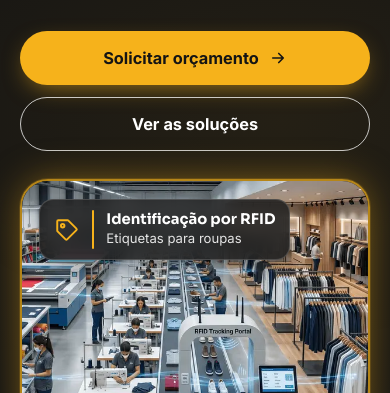
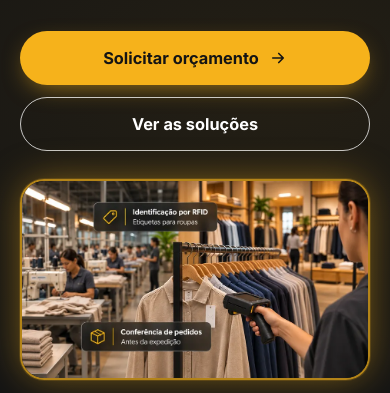
Before and after one commit to harpyacessory-ux/SmartxTextil, a plain HTML site: page index.html in a window 390 px wide. Shown: the part 437-830 px from the top of the page. Drawn offline with Linux system fonts and the light colour scheme.

Commit message:
Página: nova foto do hero (arara com coletor RFID)
A foto já traz as etiquetas "Identificação por RFID" e "Conferência de
pedidos", então as etiquetas em HTML saem. Remove a foto antiga.

Co-Authored-By: Claude Opus 5.5 <noreply@anthropic.com>

```diff
--- a/index.html
+++ b/index.html
@@ -16,12 +16,12 @@
 <meta property="og:title" content="RFID para indústria têxtil | Smartx">
 <meta property="og:description" content="Da identificação à expedição: soluções RFID para sua operação têxtil.">
 <meta property="og:url" content="https://lp.smartx.com.br/rfid-industria-textil">
-<meta property="og:image" content="https://lp.smartx.com.br/assets/hero-operacao-textil.webp">
+<meta property="og:image" content="https://lp.smartx.com.br/assets/hero-rfid-textil.webp">
 <meta name="twitter:card" content="summary_large_image">
 <link rel="icon" type="image/png" sizes="32x32" href="assets/favicon-32.png">
 <link rel="apple-touch-icon" href="assets/apple-touch-icon.png">
-<link rel="preload" as="image" href="assets/hero-operacao-textil.webp" media="(min-width: 761px)" fetchpriority="high">
-<link rel="preload" as="image" href="assets/hero-operacao-textil-mobile.webp" media="(max-width: 760px)" fetchpriority="high">
+<link rel="preload" as="image" href="assets/hero-rfid-textil.webp" media="(min-width: 761px)" fetchpriority="high">
+<link rel="preload" as="image" href="assets/hero-rfid-textil-mobile.webp" media="(max-width: 760px)" fetchpriority="high">
 <link rel="preconnect" href="https://fonts.googleapis.com">
 <link rel="preconnect" href="https://fonts.gstatic.com" crossorigin>
 <link href="https://fonts.googleapis.com/css2?family=Sora:wght@400;600;700;800&family=Inter:wght@400;500;600;700&display=swap" rel="stylesheet">
@@ -149,9 +149,9 @@ section{padding:clamp(64px,9vw,112px) 0}
 .hero-cta{display:flex;flex-wrap:wrap;gap:22px}
 .hero-cta .btn{min-height:62px;padding:0 34px;font-size:1.15rem}
 .hero-cta .btn-ghost{border-color:rgba(255,255,255,.75)}
-.hero-media{position:relative;margin:0;border-radius:52px;overflow:hidden;aspect-ratio:16/10.5;border:2px solid rgba(246,178,27,.7);box-shadow:0 0 0 1px rgba(246,178,27,.15),0 0 38px -4px rgba(246,178,27,.5)}
+.hero-media{position:relative;margin:0;border-radius:52px;overflow:hidden;aspect-ratio:1655/950;border:2px solid rgba(246,178,27,.7);box-shadow:0 0 0 1px rgba(246,178,27,.15),0 0 38px -4px rgba(246,178,27,.5)}
 .hero-media picture,.hero-media img{width:100%;height:100%}
-.hero-media img{object-fit:cover;object-position:62% 50%}
+.hero-media img{object-fit:cover;object-position:50% 50%}
 .chip-f{position:absolute;display:flex;align-items:center;gap:18px;padding:16px 24px;border-radius:14px;background:rgba(32,32,32,.86);backdrop-filter:blur(8px);-webkit-backdrop-filter:blur(8px);border:1px solid rgba(255,255,255,.16);box-shadow:0 12px 30px -12px rgba(0,0,0,.6)}
 .chip-f svg{width:38px;height:38px;color:var(--x);flex:none}
 .chip-f i,.hfeat i{flex:none;width:2px;align-self:stretch;background:var(--x);border-radius:1px}
@@ -185,7 +185,7 @@ section{padding:clamp(64px,9vw,112px) 0}
   .hero{padding-top:calc(var(--nav-h) + 28px)}
   .hero-cta{gap:12px}
   .hero-cta .btn{width:100%;min-height:54px;font-size:1.02rem}
-  .hero-media{border-radius:28px;aspect-ratio:4/3.4}
+  .hero-media{border-radius:24px}
   .chip-f{padding:10px 14px;gap:12px}
   .chip-f svg{width:26px;height:26px}
   .chip-f b{font-size:.92rem}
@@ -437,11 +437,9 @@ footer address{font-style:normal}
       </div>
       <figure class="hero-media">
         <picture>
-          <source media="(max-width:760px)" srcset="assets/hero-operacao-textil-mobile.webp">
-          <img src="assets/hero-operacao-textil.webp" alt="Confecção e loja de roupas com etiquetas RFID, portal de leitura e conferência das peças" width="1600" height="893" fetchpriority="high">
+          <source media="(max-width:760px)" srcset="assets/hero-rfid-textil-mobile.webp">
+          <img src="assets/hero-rfid-textil.webp" alt="Arara de roupas com tag RFID sendo lida por coletor, com a confecção ao fundo: identificação por RFID e conferência de pedidos antes da expedição" width="1655" height="950" fetchpriority="high">
         </picture>
-        <div class="chip-f c1"><svg aria-hidden="true"><use href="#i-tag"/></svg><i></i><div><b>Identificação por RFID</b><small>Etiquetas para roupas</small></div></div>
-        <div class="chip-f c2"><svg aria-hidden="true"><use href="#i-boxes"/></svg><i></i><div><b>Conferência de pedidos</b><small>Antes da expedição</small></div></div>
       </figure>
     </div>
 
```
Also changed, not shown: assets/hero-operacao-textil-mobile.webp (deleted), assets/hero-operacao-textil.webp (deleted), assets/hero-rfid-textil-mobile.webp (added), assets/hero-rfid-textil.webp (added).
